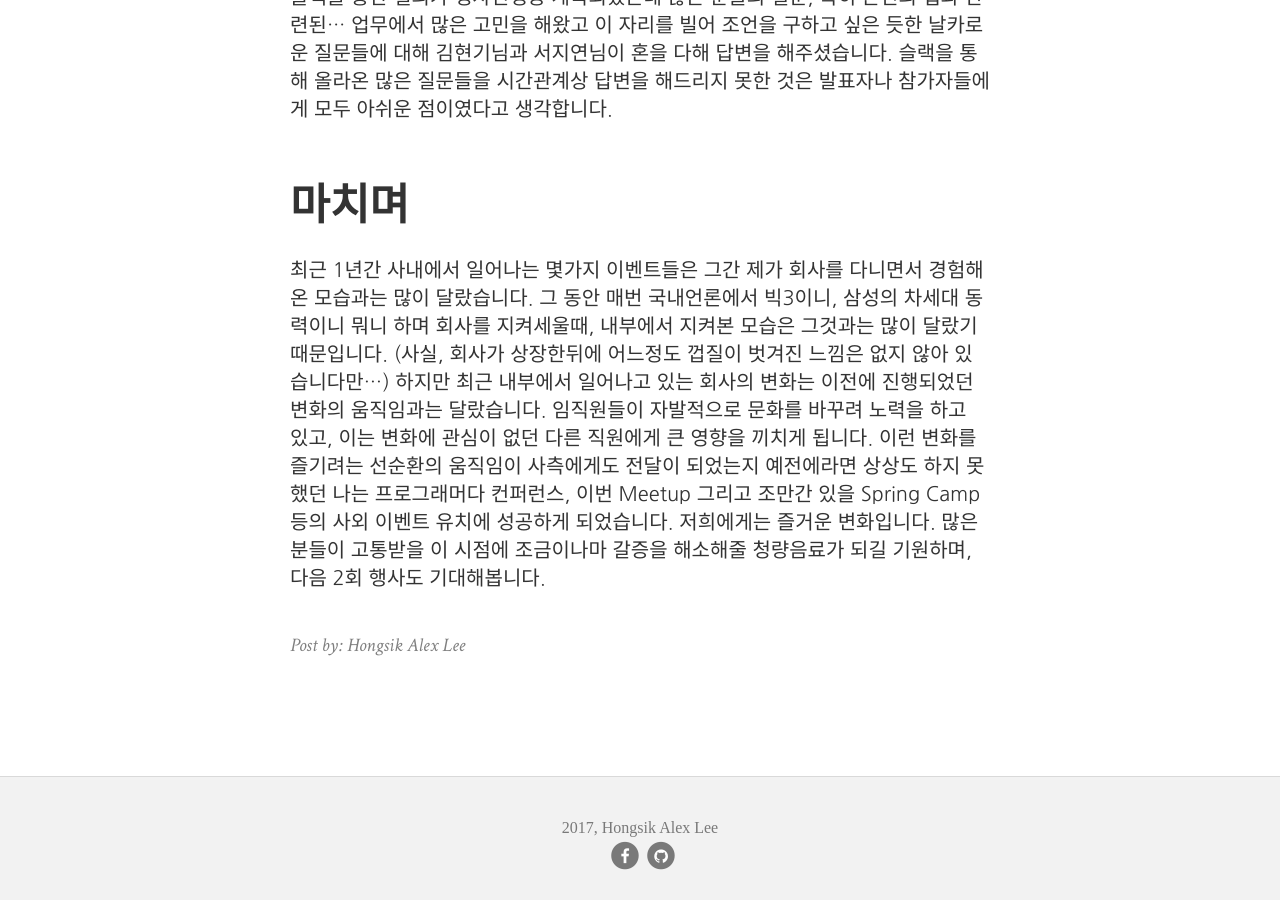
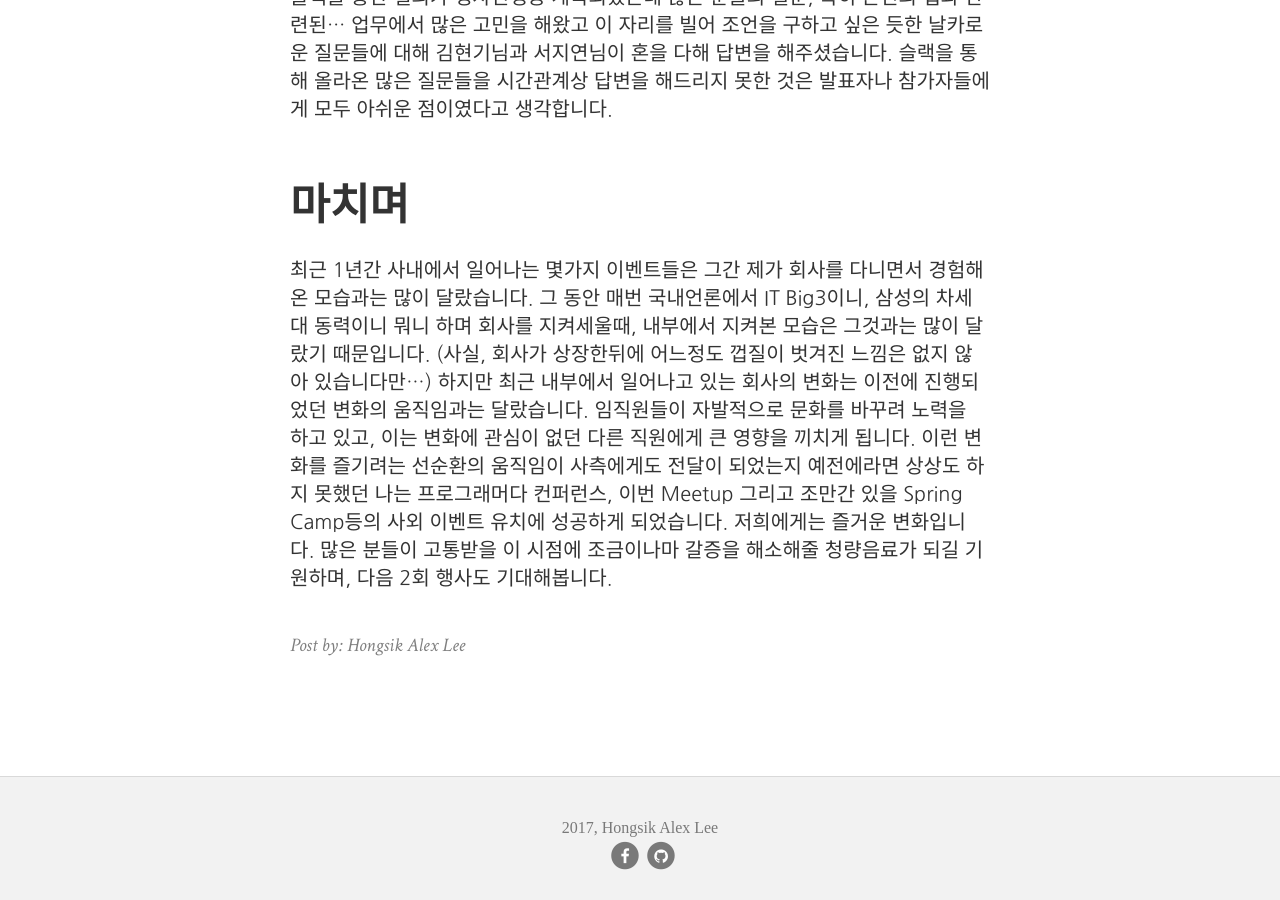
Before and after one commit to Labyrins/labyrins.github.io, a Jekyll site: the page built from _posts/2017-03-22-reView-행사참석-후기.md, in a window 1280 px wide and 900 px high, scrolled down 5929 px. Built offline with Jekyll 4.4.1, drawn with Linux system fonts in a browser that asks for light colours; nearby versions of some CDN libraries; some web fonts are replaced.

Commit message:
modify typo

```diff
--- a/_posts/2017-03-22-reView-행사참석-후기.md
+++ b/_posts/2017-03-22-reView-행사참석-후기.md
@@ -57,4 +57,4 @@ GS eShop에서 사용하는 엔터프라이즈 시스템에는 어마어마한
 슬랙을 통한 질의가 행사진행중 계속되었는데 많은 분들의 질문, 특히 본인의 업과 관련된... 업무에서 많은 고민을 해왔고 이 자리를 빌어 조언을 구하고 싶은 듯한 날카로운 질문들에 대해 김현기님과 서지연님이 혼을 다해 답변을 해주셨습니다. 슬랙을 통해 올라온 많은 질문들을 시간관계상 답변을 해드리지 못한 것은 발표자나 참가자들에게 모두 아쉬운 점이였다고 생각합니다.
 
 ## 마치며
-최근 1년간 사내에서 일어나는 몇가지 이벤트들은 그간 제가 회사를 다니면서 경험해온 모습과는 많이 달랐습니다. 그 동안 매번 국내언론에서 빅3이니, 삼성의 차세대 동력이니 뭐니 하며 회사를 지켜세울때, 내부에서 지켜본 모습은 그것과는 많이 달랐기 때문입니다. (사실, 회사가 상장한뒤에 어느정도 껍질이 벗겨진 느낌은 없지 않아 있습니다만...) 하지만 최근 내부에서 일어나고 있는 회사의 변화는 이전에 진행되었던 변화의 움직임과는 달랐습니다. 임직원들이 자발적으로 문화를 바꾸려 노력을 하고 있고, 이는 변화에 관심이 없던 다른 직원에게 큰 영향을 끼치게 됩니다. 이런 변화를 즐기려는 선순환의 움직임이 사측에게도 전달이 되었는지 예전에라면 상상도 하지 못했던 나는 프로그래머다 컨퍼런스, 이번 Meetup 그리고 조만간 있을 Spring Camp등의 사외 이벤트 유치에 성공하게 되었습니다. 저희에게는 즐거운 변화입니다. 많은 분들이 고통받을 이 시점에 조금이나마 갈증을 해소해줄 청량음료가 되길 기원하며, 다음 2회 행사도 기대해봅니다.
+최근 1년간 사내에서 일어나는 몇가지 이벤트들은 그간 제가 회사를 다니면서 경험해온 모습과는 많이 달랐습니다. 그 동안 매번 국내언론에서 IT Big3이니, 삼성의 차세대 동력이니 뭐니 하며 회사를 지켜세울때, 내부에서 지켜본 모습은 그것과는 많이 달랐기 때문입니다. (사실, 회사가 상장한뒤에 어느정도 껍질이 벗겨진 느낌은 없지 않아 있습니다만...) 하지만 최근 내부에서 일어나고 있는 회사의 변화는 이전에 진행되었던 변화의 움직임과는 달랐습니다. 임직원들이 자발적으로 문화를 바꾸려 노력을 하고 있고, 이는 변화에 관심이 없던 다른 직원에게 큰 영향을 끼치게 됩니다. 이런 변화를 즐기려는 선순환의 움직임이 사측에게도 전달이 되었는지 예전에라면 상상도 하지 못했던 나는 프로그래머다 컨퍼런스, 이번 Meetup 그리고 조만간 있을 Spring Camp등의 사외 이벤트 유치에 성공하게 되었습니다. 저희에게는 즐거운 변화입니다. 많은 분들이 고통받을 이 시점에 조금이나마 갈증을 해소해줄 청량음료가 되길 기원하며, 다음 2회 행사도 기대해봅니다.
```
